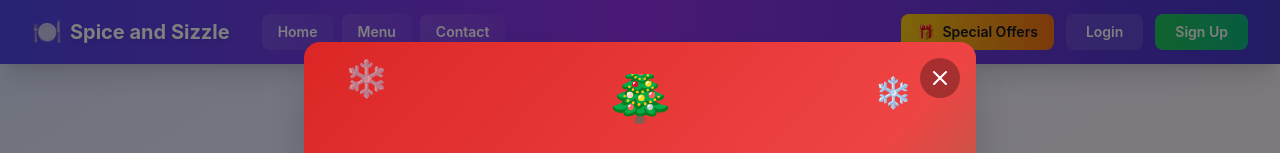
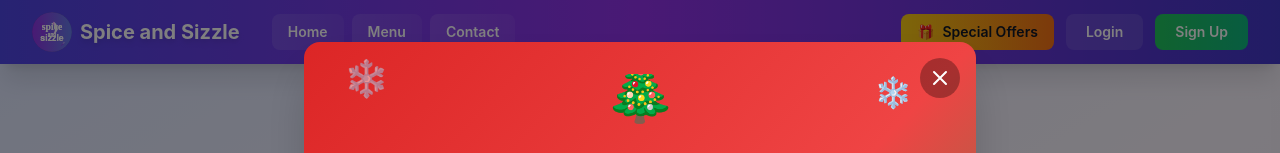
Before and after one commit to williamjames19882-star/rest-app-frontend, a React (Create React App) app: page /login in a window 1280 px wide. Shown: the top 153 px of the page. Built offline with nearby package versions, Linux system fonts and the light colour scheme.

Commit message:
added logo

```diff
--- a/public/index.html
+++ b/public/index.html
@@ -2,7 +2,7 @@
 <html lang="en">
   <head>
     <meta charset="utf-8" />
-    <link rel="icon" href="%PUBLIC_URL%/favicon.ico" />
+    <link rel="icon" type="image/svg+xml" href="%PUBLIC_URL%/icon.svg" />
     <meta name="viewport" content="width=device-width, initial-scale=1" />
     <meta name="theme-color" content="#4f46e5" />
     <meta
--- a/src/components/Navbar.jsx
+++ b/src/components/Navbar.jsx
@@ -21,7 +21,12 @@ const Navbar = () => {
         <div className="flex justify-between items-center h-16">
           <div className="flex items-center">
             <Link to={ROUTE_PATHS.HOME} className="text-lg sm:text-xl font-bold hover:scale-105 transition-transform duration-300 flex items-center gap-2">
-              <span className="text-2xl animate-pulse">🍽️</span>
+              <img
+                src="/icon.svg"
+                alt="Spice and Sizzle"
+                className="h-8 w-8 sm:h-10 sm:w-10 rounded-full block"
+                onError={(e) => { e.currentTarget.onerror = null; e.currentTarget.src = '/icon.png'; }}
+              />
               <span className="text-white drop-shadow-md">
                 Spice and Sizzle
               </span>
--- a/src/pages/Login.jsx
+++ b/src/pages/Login.jsx
@@ -41,9 +41,12 @@ const Login = () => {
       <div className="max-w-md w-full space-y-8 bg-white/80 backdrop-blur-lg p-8 rounded-3xl shadow-2xl border border-white/50 animate-fade-in">
         <div>
           <div className="flex justify-center mb-6">
-            <div className="bg-gradient-to-r from-indigo-600 to-purple-600 p-3 rounded-full animate-pulse">
-              <span className="text-4xl">🍽️</span>
-            </div>
+            <img
+              src="/icon.svg"
+              alt="Spice and Sizzle"
+              className="w-20 h-20 object-cover rounded-full shadow-md"
+              onError={(e) => { e.currentTarget.onerror = null; e.currentTarget.src = '/icon.png'; }}
+            />
           </div>
           <h2 className="mt-6 text-center text-3xl font-extrabold bg-gradient-to-r from-indigo-600 to-purple-600 bg-clip-text text-transparent">
             Sign in to your account
```
Also changed, not shown: public/favicon.svg (added), public/icon.svg (added), public/manifest.json.
